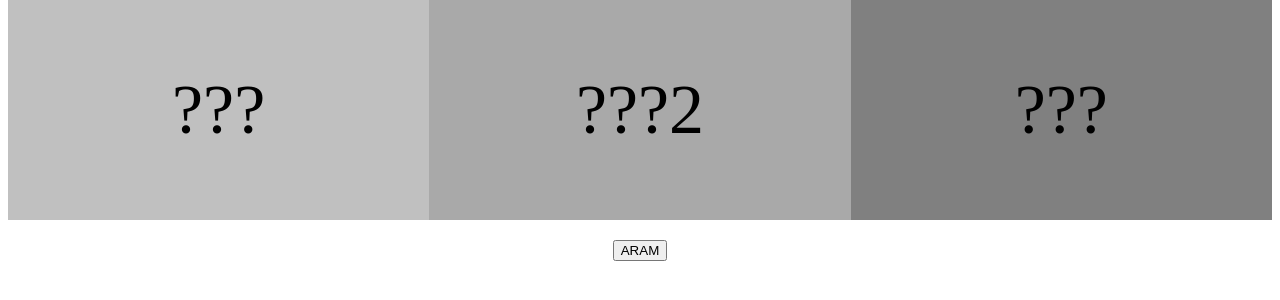
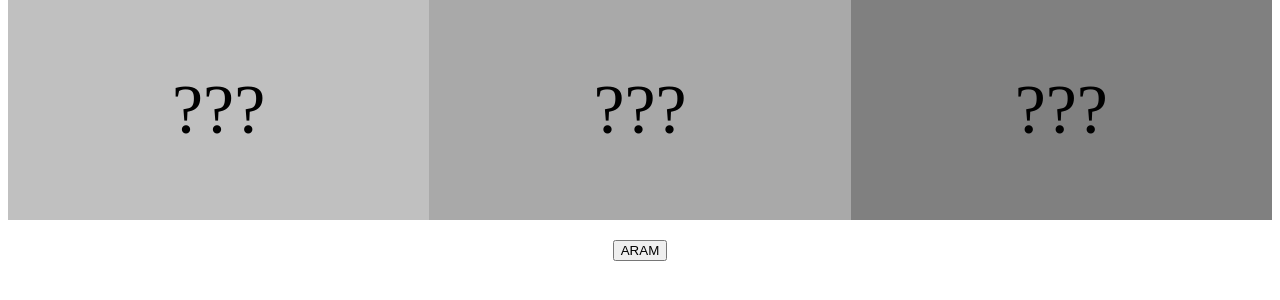
Before and after one commit to RPO-Pub/aramrmc, a plain HTML site: page index.html in a window 1280 px wide. Shown: the part 232-532 px from the top of the page. Drawn offline with Linux system fonts and the light colour scheme.

Commit message:
Update index.html

```diff
--- a/index.html
+++ b/index.html
@@ -8,7 +8,7 @@
         </div>
         <div style="flex: 1; background-color: darkgray; text-align: center;">
           <img id="2i" src="https://i.imgur.com/Ouf7Ajd.png" alt="Image 2" style="width: 200px; height: 200px; margin-top: 20px;">
-          <p id="2t" style="font-size: 70px;">???2</p>
+          <p id="2t" style="font-size: 70px;">???</p>
         </div>
         <div style="flex: 1; background-color: grey; text-align: center;">
           <img id="3i" src="https://i.imgur.com/Ouf7Ajd.png" alt="Image 3" style="width: 200px; height: 200px; margin-top: 20px ;">
```
